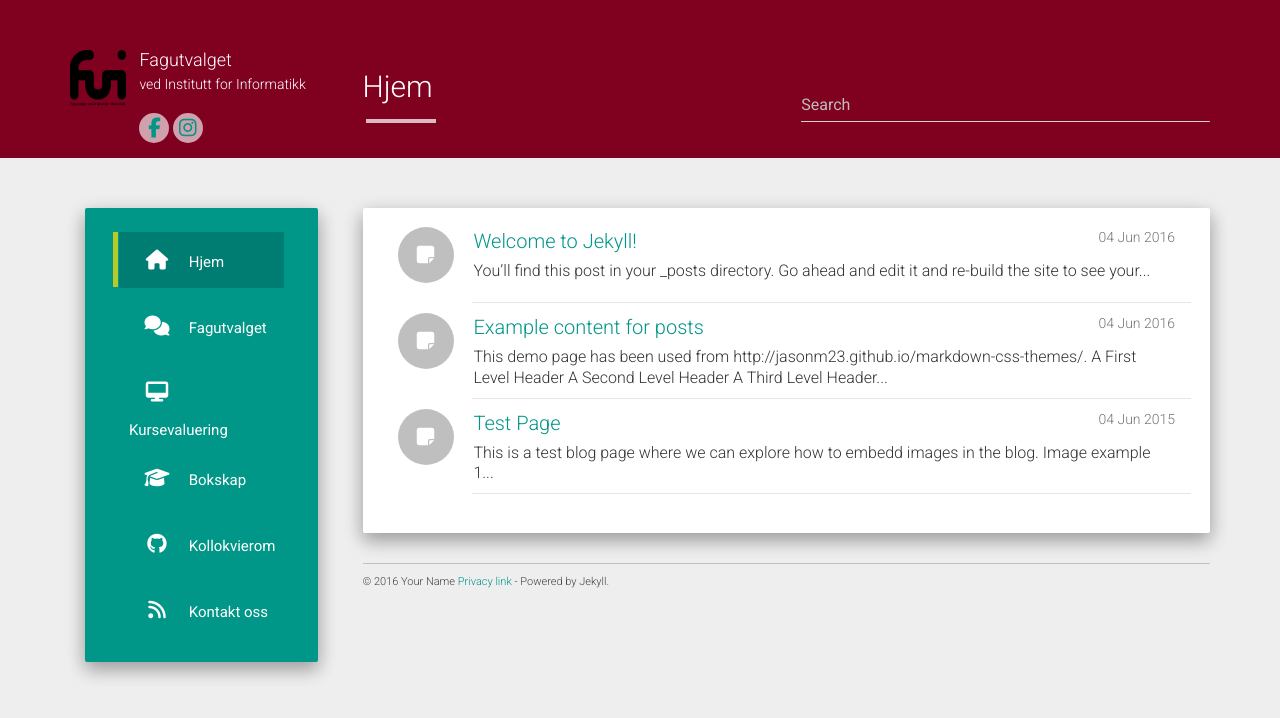
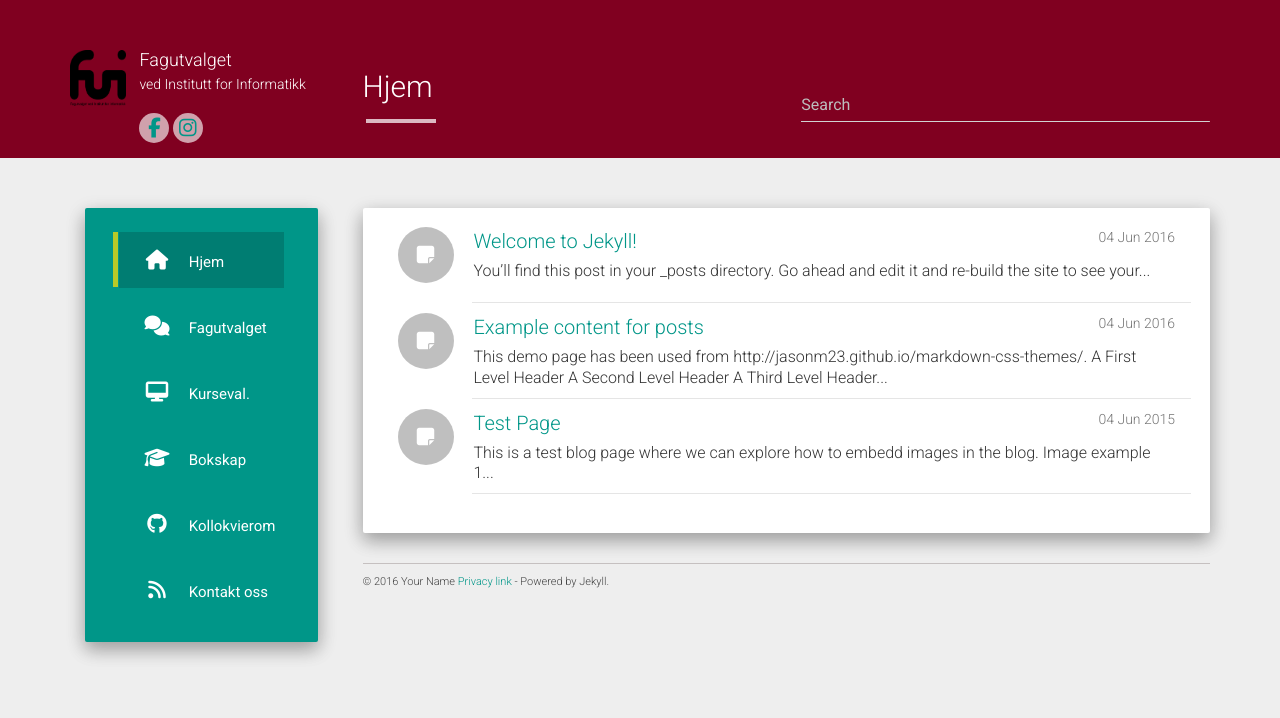
Before and after one commit to fui/fui.github.io, a Jekyll site: the page built from index.html, in a window 1280 px wide. Shown: the top 718 px of the page. Built offline with Jekyll 4.4.1, drawn with Linux system fonts in a browser that asks for light colours; nearby versions of some CDN libraries; the list of posts is cut into pages by our own code.

Commit message:
updated favicon

```diff
--- a/_data/urls.json
+++ b/_data/urls.json
@@ -11,7 +11,7 @@
     "icon": "fa-comments"
   },
   {
-    "text": "Kursevaluering",
+    "text": "Kurseval.",
     "url": "/projects",
     "icon": "fa-desktop"
   },
```
